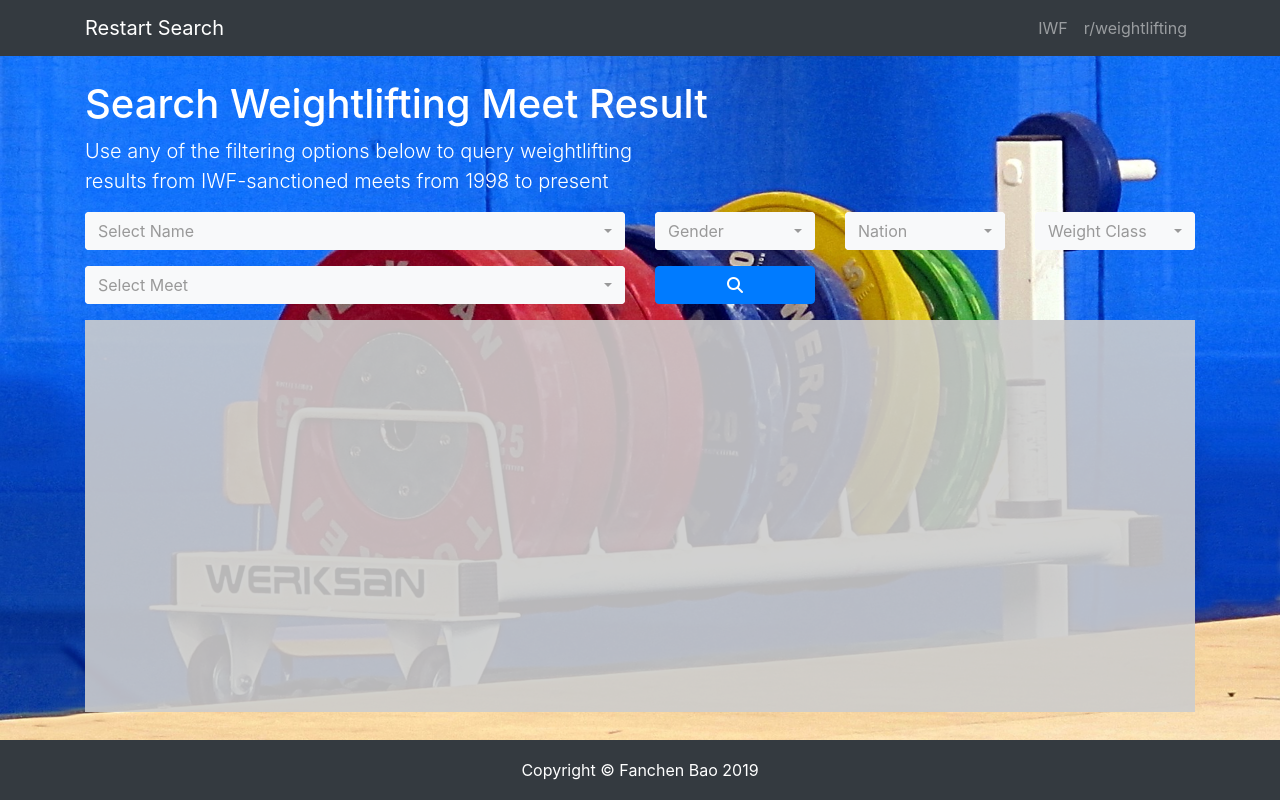
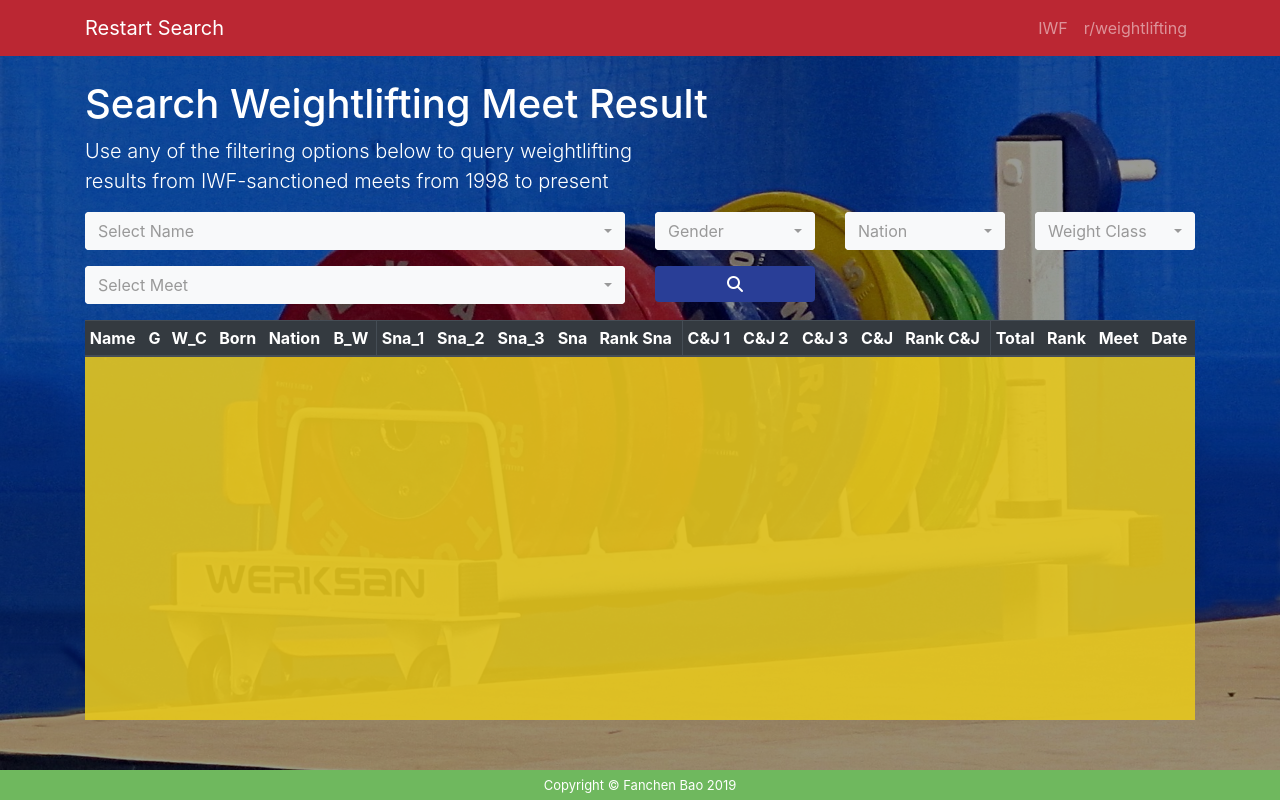
Before and after one commit to FanchenBao/WEBAPP_weightlifting_meet_result_lookup, a Flask app: page / in a window 1280 px wide. Run offline with Flask 2, Linux system fonts and the light colour scheme; tables that the repository leaves empty hold one stand-in row (values such as "Sample post"); lists and menus that the app fills with data are empty; some libraries are stand-ins or nearby versions.

Commit message:
Beautify query result

```diff
--- a/app.py
+++ b/app.py
@@ -79,7 +79,7 @@ def index():
             q = q.filter_by(meet=meet_select)
         # If no filter option is selected, do not return anything
         if name_select or gender_select or nation_select or weight_class_select or meet_select:
-            results = q.all()
+            results = sorted(q.all(), key=lambda x: x.date)
         if not results:
             results = ["No result found."]
     return render_template('index.html',
--- a/static/my_style.css
+++ b/static/my_style.css
@@ -5,7 +5,15 @@ html {
 
 body {
   /* The image used */
-  background-image: url("./images/background.jpg");
+  background-image:
+        /* Darken background image. See this: https://stackoverflow.com/questions/23208200/how-to-darken-a-background-using-css */
+        /* top, transparent black, faked with gradient */
+        linear-gradient(
+          rgba(0, 0, 0, 0.4),
+          rgba(0, 0, 0, 0.4)
+        ),
+        /* bottom, image */
+        url("./images/background.jpg");
 
   /* Center and scale the image nicely */
   background-position: center;
@@ -14,7 +22,13 @@ body {
   background-attachment: fixed;
   height: 100%;
   width: 100%;
-  margin-bottom: 60px;
+  margin-bottom: 30px;
+  z-index:-1;
+}
+
+/* custom navbar color to match 25kg plate */
+.navbar {
+  background-color: rgba(187, 39, 51)
 }
 
 .intro {
@@ -25,12 +39,32 @@ body {
   width: 50%;
 }
 
+/* custom button color to match 20kg plate */
+.btn-primary {
+  background-color: rgba(41, 62, 151);
+  border: none;
+}
+.btn-primary:hover {
+  background-color: rgba(55, 81, 200);
+}
+
 .query-result {
   /* use viewpoint-height to dynamically set the height based on screen size */
-  height: 49vh;
+  height: 50vh;
   /* overflow set to auto to allow for scroll bar within content */
   overflow: auto;
-  background-color: rgba(204, 204, 204, 0.9)
+  /* match 15kg plate */
+  background-color: rgba(230, 199, 31, 0.9)
+}
+
+/* Header stay in place */
+thead th {
+  position: sticky;
+  top: 0;
+}
+/* Add some vertical borders */
+.left-border {
+  border-left: 1px solid black;
 }
 
 /* for sticky footer. See here for reference: https://getbootstrap.com/docs/4.0/examples/sticky-footer-navbar/# */
@@ -39,6 +73,12 @@ body {
   bottom: 0;
   width: 100%;
   /* Set the fixed height of the footer here */
-  height: 60px;
-  line-height: 60px; /* Vertically center the text there */
+  height: 30px;
+  line-height: 30px; /* Vertically center the text there */
+  /* match 10kg plate */
+  background-color: rgba(111, 184, 94)
 }
+
+.footer-text {
+  font-size: 13px;
+}
--- a/templates/index.html
+++ b/templates/index.html
@@ -22,9 +22,9 @@
 
 </head>
 
-<body>
+<body">
   <!-- Navigation -->
-  <nav class="navbar navbar-expand-lg navbar-dark bg-dark fixed-top">
+  <nav class="navbar navbar-expand-lg navbar-dark fixed-top">
     <div class="container">
       <a class="navbar-brand" href="./">Restart Search</a>
       <button class="navbar-toggler" type="button" data-toggle="collapse" data-target="#navbarResponsive" aria-controls="navbarResponsive" aria-expanded="false" aria-label="Toggle navigation">
@@ -104,7 +104,7 @@
             </div>
           </div>
         </div>
-        <!--        first row-->
+        <!--  /first row-->
 
         <div class="row">
           <div class="col-6">
@@ -123,26 +123,77 @@
             <button type="submit" class="btn btn-primary btn-block"><i class="fas fa-search"></i></button>
           </div>
         </div>
+        <!--  /second row-->
       </form>
     </div>
     <!-- /.query-filters -->
 
     <div class="query-result">
-      {% if results[0] == "No result found." %}
-        <h4>{{ results[0] }} </h4>
-      {% else %}
-        {% for result in results %}
-          <h4>{{ result.name, result.nation, result.weight_class, result.gender }}</h4>
-        {% endfor %}
-      {% endif %}
+      <table class="table table-sm">
+        <thead class="thead-dark">
+          <tr>
+            <th scope="col">Name</th>
+            <th scope="col">G</th>
+            <th scope="col">W_C</th>
+            <th scope="col">Born</th>
+            <th scope="col">Nation</th>
+            <th scope="col">B_W</th>
+            <th scope="col" class="left-border">Sna_1</th>
+            <th scope="col">Sna_2</th>
+            <th scope="col">Sna_3</th>
+            <th scope="col">Sna</th>
+            <th scope="col">Rank Sna</th>
+            <th scope="col" class="left-border">C&J 1</th>
+            <th scope="col">C&J 2</th>
+            <th scope="col">C&J 3</th>
+            <th scope="col">C&J  </th>
+            <th scope="col">Rank C&J</th>
+            <th scope="col" class="left-border">Total</th>
+            <th scope="col">Rank</th>
+            <th scope="col" >Meet</th>
+            <th scope="col">Date</th>
+          </tr>
+        </thead>
+        <tbody>
+          {% if results[0] == "No result found." %}
+            <tr><td>{{ results[0] }}<td></tr>
+          {% else %}
+            {% for result in results %}
+              <tr>
+                <td>{{ result.name}}</td>
+                <td>{% if result.gender == "m" %} M {% else %} F {% endif %}</td>
+                <td>{{ result.weight_class}}</td>
+                <td>{{ result.born.strftime('%Y-%m-%d') }}</td>
+                <td>{{ result.nation}}</td>
+                <td>{{ result.bweight}}</td>
+                <td class="left-border">{{ result.snatch1}}</td>
+                <td>{{ result.snatch2}}</td>
+                <td>{{ result.snatch3}}</td>
+                <td>{{ result.snatch}}</td>
+                <td>{% if result.rank_s == 1000 %} --- {% else %} {{ result.rank_s }} {% endif %}</td>
+                <td class="left-border">{{ result.jerk1}}</td>
+                <td>{{ result.jerk2}}</td>
+                <td>{{ result.jerk3}}</td>
+                <td>{{ result.jerk}}</td>
+                <td>{% if result.rank_cj == 1000 %} --- {% else %} {{ result.rank_cj }} {% endif %}</td>
+                <td class="left-border">{{ result.total}}</td>
+                <td>{% if result.rank == 1000 %} --- {% else %} {{ result.rank }} {% endif %}</td>
+                <td class="left-border">{{ result.meet}}</td>
+                <td>{{ result.date.strftime('%Y-%m') }}</td>
+              </tr>
+            {% endfor %}
+          {% endif %}
+        </tbody>
+      </table>
     </div>
+    <!--    /query-result-->
   </div>
   <!-- /.page-content -->
 
   <!-- Footer -->
-  <footer class="footer bg-dark text-white-50">
+  <footer class="footer text-white-50">
     <div class="container">
-      <p class="m-0 text-center text-white">Copyright &copy; Fanchen Bao 2019</p>
+      <p class="m-0 text-center text-white footer-text">Copyright &copy; Fanchen Bao 2019</p>
     </div>
   </footer>
 
```
